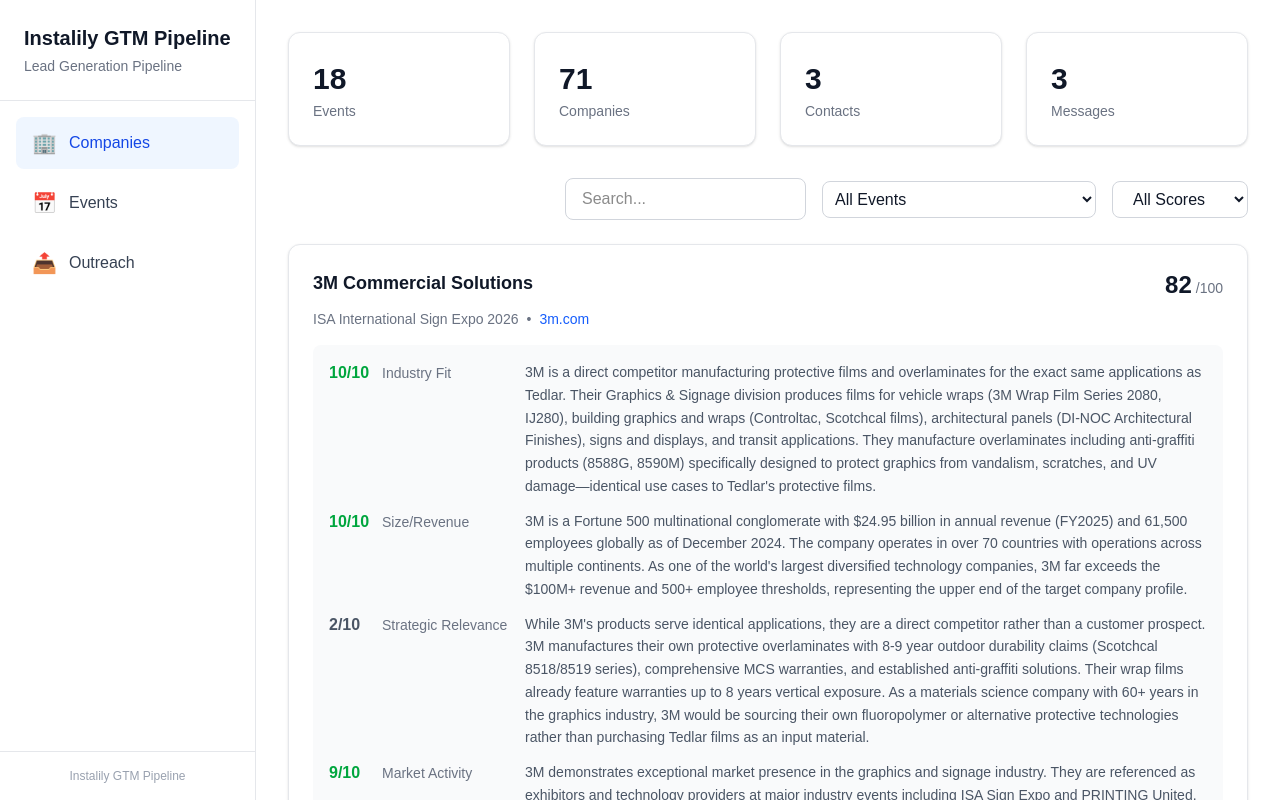
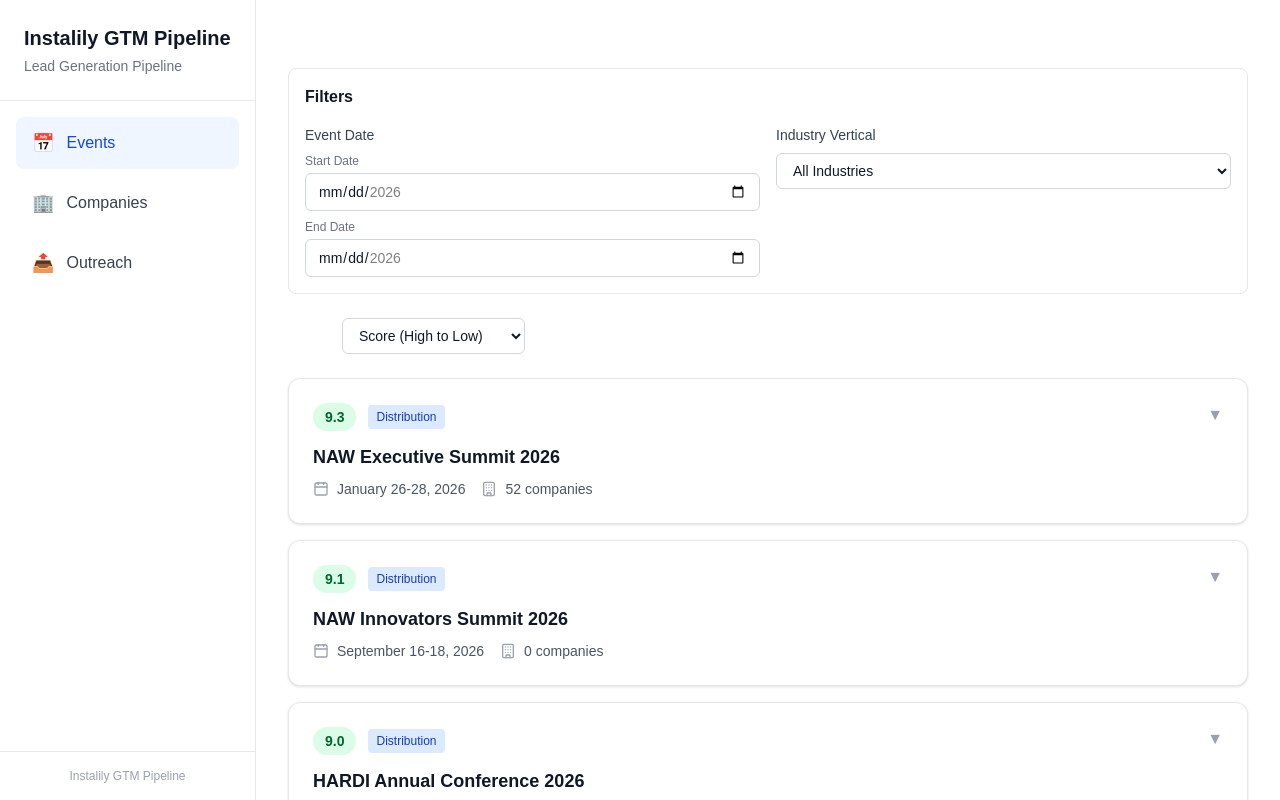
Before and after one commit to reiyi-lai/sample-lead-workflow, a Next.js app in the folder dashboard/: page / in a window 1280 px wide. Shown: the top 800 px of the page. Built offline with nearby package versions, Linux system fonts and the light colour scheme.

Commit message:
edited dashboard UI

```diff
--- /dev/null
+++ b/dashboard/src/app/companies/page.tsx
@@ -0,0 +1,23 @@
+import { getDashboardStats, getAllCompaniesWithDetails, getUniqueEvents } from "@/lib/data";
+import StatsCards from "@/components/StatsCards";
+import CompanyList from "@/components/CompanyList";
+
+export const dynamic = "force-dynamic";
+
+export default function CompaniesPage() {
+  const stats = getDashboardStats();
+  const companies = getAllCompaniesWithDetails();
+  const events = getUniqueEvents();
+
+  return (
+    <div className="p-8">
+      {/* Stats Cards */}
+      <StatsCards stats={stats} />
+
+      {/* Companies Section */}
+      <div className="mt-8">
+        <CompanyList companies={companies} events={events} />
+      </div>
+    </div>
+  );
+}
--- a/dashboard/src/app/page.tsx
+++ b/dashboard/src/app/page.tsx
@@ -1,23 +1,35 @@
-import { getDashboardStats, getAllCompaniesWithDetails, getUniqueEvents } from "@/lib/data";
-import StatsCards from "@/components/StatsCards";
-import CompanyList from "@/components/CompanyList";
+import { getScoredEvents, getEventCompanies, getDiscoveredEvents } from "@/lib/data";
+import EventsList from "@/components/EventsList";
 
 export const dynamic = "force-dynamic";
 
-export default function DashboardPage() {
-  const stats = getDashboardStats();
-  const companies = getAllCompaniesWithDetails();
-  const events = getUniqueEvents();
+export default function EventsPage() {
+  const scoredEvents = getScoredEvents();
+  const discoveredEvents = getDiscoveredEvents();
+  const eventCompanies = getEventCompanies();
+
+  // Combine discovered events with scoring data and company data
+  const events = discoveredEvents.map((discoveredEvent) => {
+    const scoreData = scoredEvents?.scored_events?.find(
+      (scoredEvent) => scoredEvent.event_name === discoveredEvent.event_name
+    );
+    const companyData = eventCompanies.find(
+      (ec) => ec.event_name === discoveredEvent.event_name
+    );
+
+    return {
+      ...discoveredEvent, // All the rich event details (dates, location, venue, cost, etc.)
+      ...scoreData,       // Scoring information (overall_score, scores)
+      companies: companyData?.companies || [],
+      totalConfirmed: companyData?.total_confirmed || 0,
+      totalLikely: companyData?.total_likely || 0,
+    };
+  });
 
   return (
     <div className="p-8">
-      {/* Stats Cards */}
-      <StatsCards stats={stats} />
-
-      {/* Companies Section */}
-      <div className="mt-8">
-        <CompanyList companies={companies} events={events} />
-      </div>
+      <h1 className="text-2xl font-bold text-white mb-1">Events</h1>
+      <EventsList events={events} />
     </div>
   );
 }
--- a/dashboard/src/components/EventsFilters.tsx
+++ b/dashboard/src/components/EventsFilters.tsx
@@ -44,6 +44,7 @@
     setSelectedIndustry(industry);
     onIndustryChange(industry || null);
   };
+
 
   const clearDateFilter = () => {
     setStartDate("");
--- a/dashboard/src/components/EventsList.tsx
+++ b/dashboard/src/components/EventsList.tsx
@@ -4,6 +4,7 @@
 import { Company, EventScores } from "@/lib/data";
 import EventsFilters from "./EventsFilters";
 import { isEventInDateRange } from "@/lib/dateUtils";
+import { Calendar, Building, Target } from "lucide-react";
 
 interface EventWithCompanies {
   event_name: string;
@@ -39,6 +40,7 @@
   const [activeTab, setActiveTab] = useState<"details" | "scoring" | "companies">("details");
   const [dateRange, setDateRange] = useState<DateRange | null>(null);
   const [selectedIndustry, setSelectedIndustry] = useState<string | null>(null);
+  const [sortBy, setSortBy] = useState<"score" | "date">("score");
 
   // Get available industries for filter dropdown
   const availableIndustries = useMemo(() => {
@@ -68,9 +70,41 @@
       filtered = filtered.filter(event => event.industry_vertical === selectedIndustry);
     }
 
-    // Sort by score (highest first)
-    return filtered.sort((a, b) => (b.overall_score || 0) - (a.overall_score || 0));
-  }, [events, dateRange, selectedIndustry]);
+    // Sort events
+    return filtered.sort((a, b) => {
+      if (sortBy === "score") {
+        return (b.overall_score || 0) - (a.overall_score || 0);
+      } else if (sortBy === "date") {
+        // Sort by date (upcoming first)
+        if (!a.dates && !b.dates) return 0;
+        if (!a.dates) return 1;
+        if (!b.dates) return -1;
+
+        // Parse dates more carefully - handle "February 2-4, 2026" format
+        const parseDateString = (dateStr: string) => {
+          // Handle formats like "February 2-4, 2026" or "March 1-4, 2026"
+          const parts = dateStr.split(', ');
+          if (parts.length === 2) {
+            const year = parts[1];
+            const monthDay = parts[0];
+            const monthMatch = monthDay.match(/^(\w+)\s+(\d+)/);
+            if (monthMatch) {
+              const month = monthMatch[1];
+              const day = monthMatch[2];
+              return new Date(`${month} ${day}, ${year}`);
+            }
+          }
+          // Fallback to original parsing
+          return new Date(dateStr.split(' - ')[0] || dateStr);
+        };
+
+        const dateA = parseDateString(a.dates);
+        const dateB = parseDateString(b.dates);
+        return dateA.getTime() - dateB.getTime();
+      }
+      return 0;
+    });
+  }, [events, dateRange, selectedIndustry, sortBy]);
 
   const getIndustryBadgeColor = (industry?: string) => {
     switch (industry) {
@@ -148,6 +182,19 @@
         availableIndustries={availableIndustries}
       />
 
+      {/* Sort Section */}
+      <div className="flex items-center gap-3 py-2 mb-4">
+        <h3 className="font-semibold text-lg text-white">Sort:</h3>
+        <select
+          value={sortBy}
+          onChange={(e) => setSortBy(e.target.value as "score" | "date")}
+          className="px-3 py-2 border border-gray-300 rounded-md focus:outline-none focus:ring-2 focus:ring-blue-500 focus:border-transparent text-sm text-gray-900 bg-white"
+        >
+          <option value="score">Score (High to Low)</option>
+          <option value="date">Date (Upcoming First)</option>
+        </select>
+      </div>
+
       {/* Results Summary */}
       {(dateRange || selectedIndustry) && (
         <div className="mb-4 text-sm text-gray-600">
@@ -200,12 +247,12 @@
                     <div className="flex items-center gap-4 text-sm text-gray-600">
                       {event.dates && (
                         <div className="flex items-center gap-2">
-                          <span className="text-gray-400">📅</span>
+                          <Calendar className="w-4 h-4 text-gray-400" />
                           <span>{event.dates}</span>
                         </div>
                       )}
                       <div className="flex items-center gap-2">
-                        <span className="text-gray-400">🏢</span>
+                        <Building className="w-4 h-4 text-gray-400" />
                         <span>{event.companies.length} companies</span>
                       </div>
                     </div>
@@ -261,7 +308,7 @@
                         {event.sales_brief && (
                           <div className="bg-blue-50 border border-blue-200 rounded-lg p-4">
                             <h4 className="font-medium text-blue-900 mb-3 flex items-center">
-                              <span className="mr-2">🎯</span>
+                              <Target className="w-4 h-4 mr-2" />
                               Sales Brief
                             </h4>
                             <p className="text-blue-800 leading-relaxed">{event.sales_brief}</p>
--- a/dashboard/src/components/Sidebar.tsx
+++ b/dashboard/src/components/Sidebar.tsx
@@ -4,8 +4,8 @@
 import { usePathname } from "next/navigation";
 
 const navItems = [
-  { href: "/", label: "Companies", icon: "🏢" },
-  { href: "/events", label: "Events", icon: "📅" },
+  { href: "/", label: "Events", icon: "📅" },
+  { href: "/companies", label: "Companies", icon: "🏢" },
   { href: "/outreach", label: "Outreach", icon: "📤" },
 ];
 
@@ -35,7 +35,7 @@
                       : "text-gray-700 hover:bg-gray-100"
                   }`}
                 >
-                  <span className="text-xl">{item.icon}</span>
+                  <span className="text-lg">{item.icon}</span>
                   <span>{item.label}</span>
                 </Link>
               </li>
```
